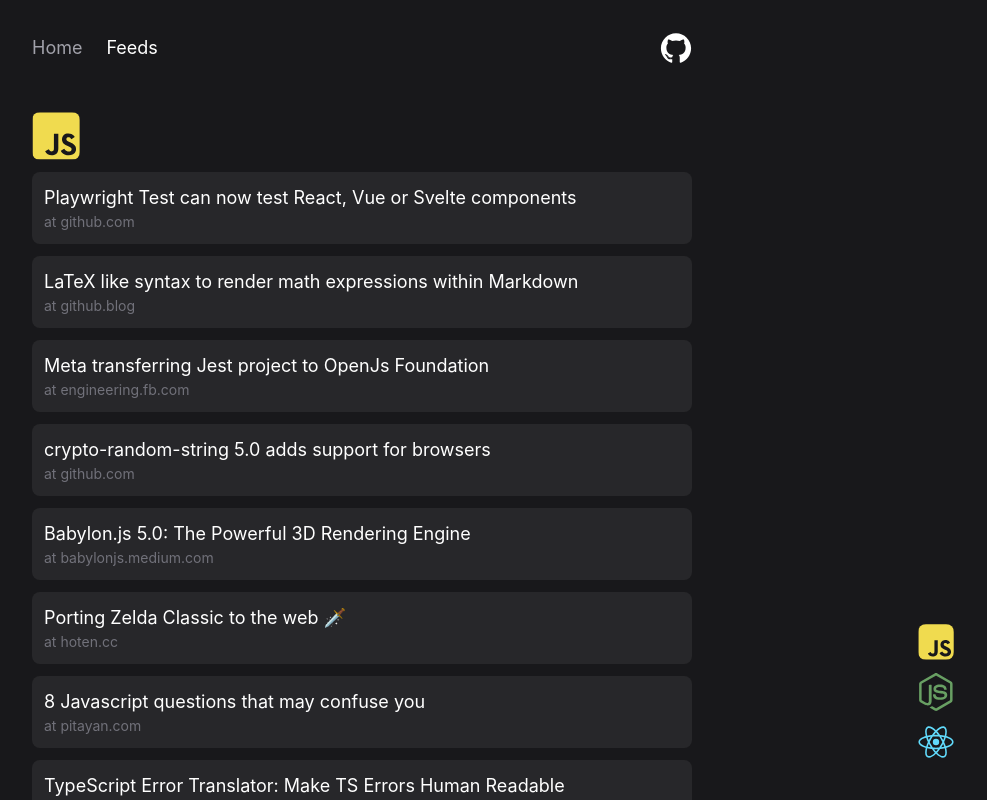
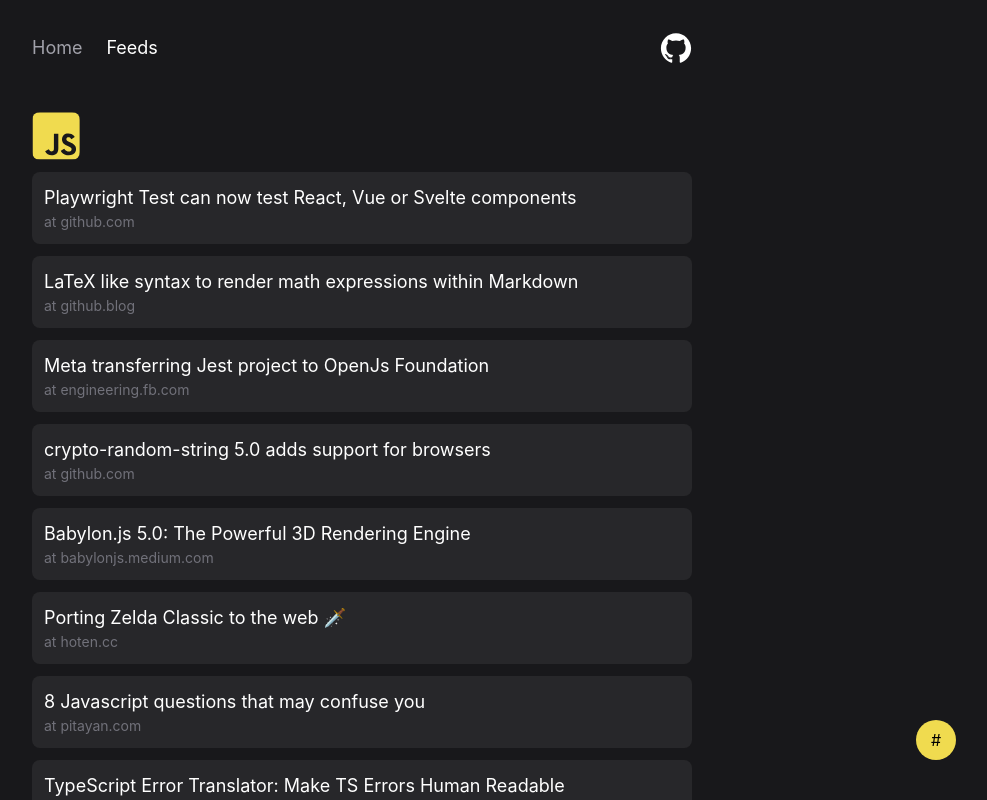
Before and after one commit to inhopj/fcirone.dev, a Next.js app: page /feeds in a window 1280 px wide. Shown: the top 800 px of the page, without its empty margins (284-1271 px from the left). Built offline with nearby package versions, Linux system fonts and the light colour scheme.

Commit message:
add back rss id

```diff
--- a/components/FloatingGuy.tsx
+++ b/components/FloatingGuy.tsx
@@ -1,32 +1,96 @@
 import Javascript from './Icons/Javascript';
 import Nodejs from './Icons/Nodejs';
 import React from '../components/Icons/React'
+import { useState } from 'react';
+import Anchor from './Link/Anchor';
+import classnames from 'classnames';
+import Image from 'next/image';
+
+const anchors = [
+  {
+    href: '#rss',
+    icon: <Image
+      src="/rss-feed-logo.svg"
+      alt="rss-feed-logo"
+      width={20}
+      height={20}
+    />,
+    parentClassNames: "flex mb-4"
+  },
+  { href: '#react', icon: <React className='w-9' />, parentClassNames: "flex mb-4" },
+  { href: '#node', icon: <Nodejs className='w-10' />, parentClassNames: "flex mb-4" },
+  { href: '#javascript', icon: <Javascript className='w-9 rounded-lg' />, parentClassNames: "flex mb-4" },
+]
+
 
 const FloatingGuy = () => {
+  const [open, setOpen] = useState(false);
+
+  const handleOpen = () => {
+    console.log(open)
+    console.log('OKKKKKKK')
+    setOpen(!open)
+  }
+
   return (
     <div
-        className='flex flex-col items-center fixed bottom-5 right-5 md:bottom-10 md:right-10'
-      >
-        <a
-          href="#javascript"
-          className='flex mb-4 md:mb-3'
-        >
-          <Javascript className='w-9 rounded-lg' />
-        </a>
-        <a
-          href="#node"
-          className='flex mb-3'
-        >
-          <Nodejs className='w-10' />
-        </a>
-        <a
-          href="#react"
-          className='flex'
-        >
-          <React className='w-9' />
-        </a>
+      className='flex flex-col-reverse items-center fixed bottom-5 right-5 md:bottom-10 md:right-10'
+    >
+      <div
+        className='flex justify-center items-center w-10 h-10 rounded-full bg-[#f0db4f] text-base' onClick={() => handleOpen()}>
+        #
       </div>
+      {anchors.map(({ href, icon, parentClassNames }, index) => {
+        return (
+          <div
+            key={href}
+            // style={{ transitionDelay: `${index * 25}ms` }}
+            className={classnames(
+              parentClassNames,
+              // "translate-y-8 scale-0 opacity-0 transition-transform duration-300 transition-opacity duration-300",
+              // { "opacity-1 translate-y-0 scale-1": open }
+              "flex relative transition-all duration-300",
+              { "translate-y-10 scale-0 opacity-0": !open },
+              { "opacity-1 translate-y-0 scale-1": open }
+            )}
+          >
+            <a
+              href={href}
+            >
+              {icon}
+            </a>
+          </div>
+        )
+      })}
+    </div>
   )
 }
 
+// const FloatingGuy = () => {
+//   return (
+//     <div
+//         className='flex flex-col items-center fixed bottom-5 right-5 md:bottom-10 md:right-10'
+//       >
+//         <a
+//           href="#javascript"
+//           className='flex mb-4 md:mb-3'
+//         >
+//           <Javascript className='w-9 rounded-lg' />
+//         </a>
+//         <a
+//           href="#node"
+//           className='flex mb-3'
+//         >
+//           <Nodejs className='w-10' />
+//         </a>
+//         <a
+//           href="#react"
+//           className='flex'
+//         >
+//           <React className='w-9' />
+//         </a>
+//       </div>
+//   )
+// }
+
 export default FloatingGuy
```
